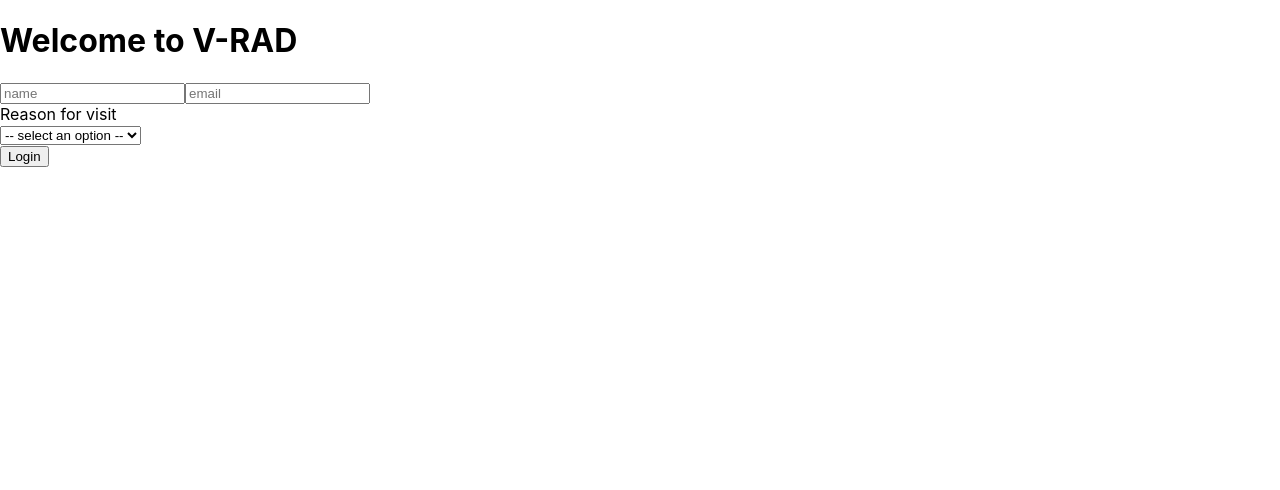
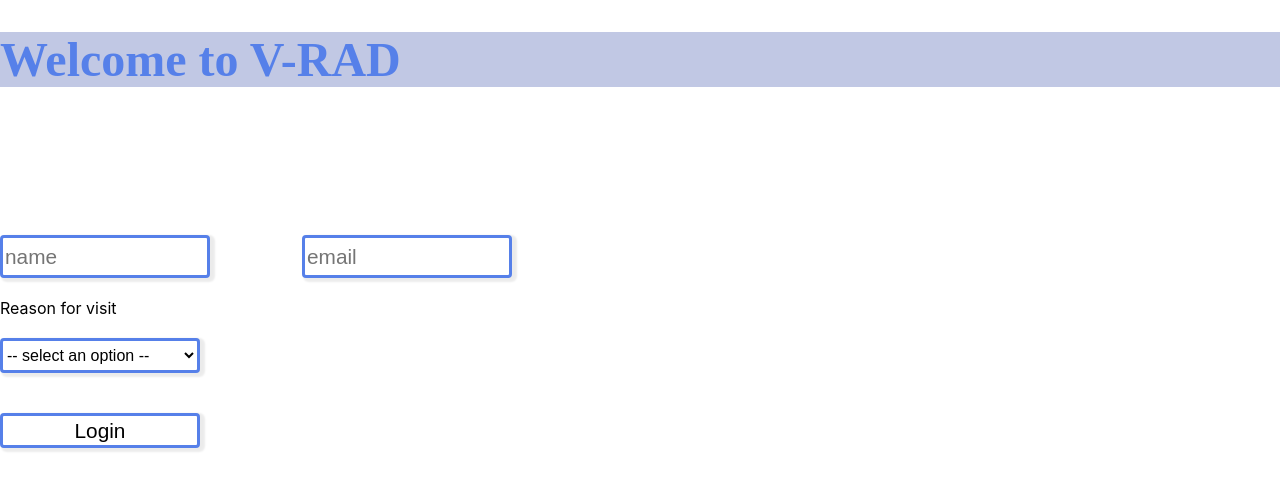
Before and after one commit to tanishalatoya/VRAD, a React (Create React App) app: page / in a window 1280 px wide. Shown: the top 490 px of the page. Built offline with nearby package versions, Linux system fonts and the light colour scheme; no server answers.

Commit message:
minor updates for css styling.

```diff
--- a/src/components/Login/login.js
+++ b/src/components/Login/login.js
@@ -1,5 +1,7 @@
 import React, { Component } from 'react';
 import { Link } from 'react-router-dom';
+import '/Users/trondmakonese/mod_3/V-RAD/v-rad-project/src/components/Login/login.css';
+
 
 
 
@@ -32,9 +34,11 @@ export default class UserLogin extends Component {
 
   render() {
     return (
-      <form>
-      <h1>Welcome to V-RAD</h1>
-      <div>
+      <form className='user-landing-page'>
+      <div className='heading'>
+        <h1>Welcome to V-RAD</h1>
+      </div>
+      <div className='input-div'>
         <input
           type='text'
           placeholder='name'
```
